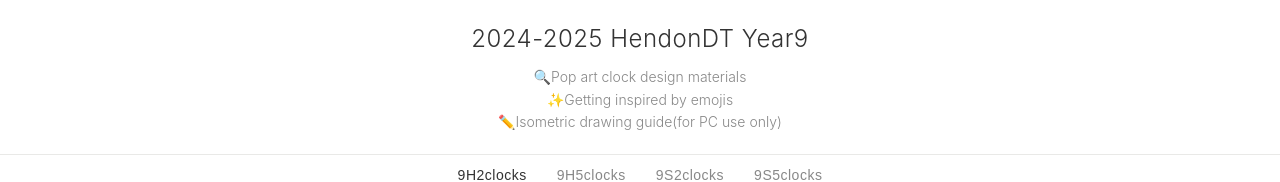
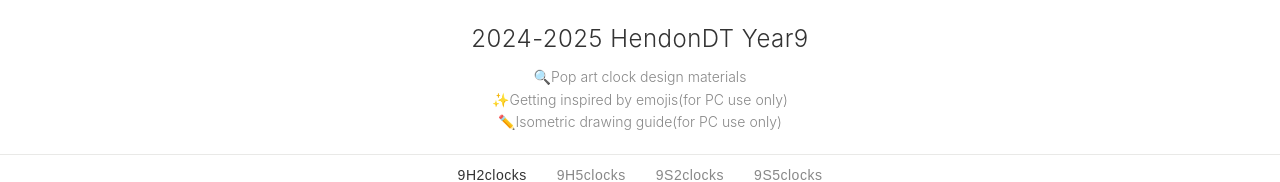
Before and after one commit to beatsaway/202425hendondty9, a plain HTML site: page index.html in a window 1280 px wide. Shown: the top 182 px of the page. Drawn offline with Linux system fonts and the light colour scheme.

Commit message:
Update index.html

```diff
--- a/index.html
+++ b/index.html
@@ -251,7 +251,7 @@ footer {
 <header>
 <h1>2024-2025 HendonDT Year9 <br></h1>
 <p><a href="https://dtpopartclock.netlify.app">🔍Pop art clock design materials</a></p>
-<p><a href="https://emojisclock.netlify.app">✨Getting inspired by emojis</a></p>
+<p><a href="https://emojisclock.netlify.app">✨Getting inspired by emojis(for PC use only)</a></p>
 <p><a href="https://isomirror.netlify.app">✏️Isometric drawing guide(for PC use only)</a></p>
 </header>
 
```
